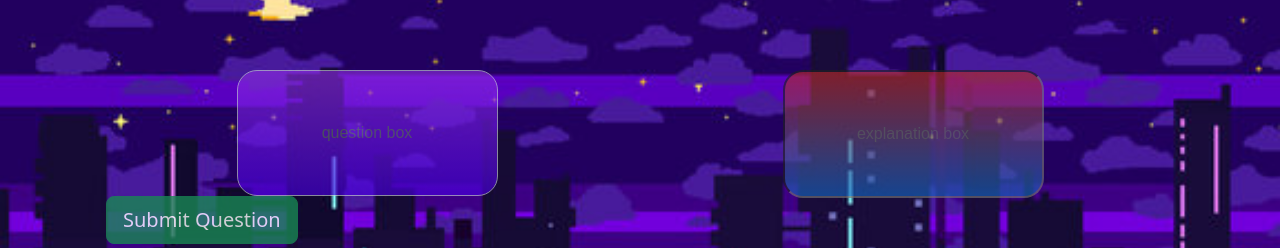
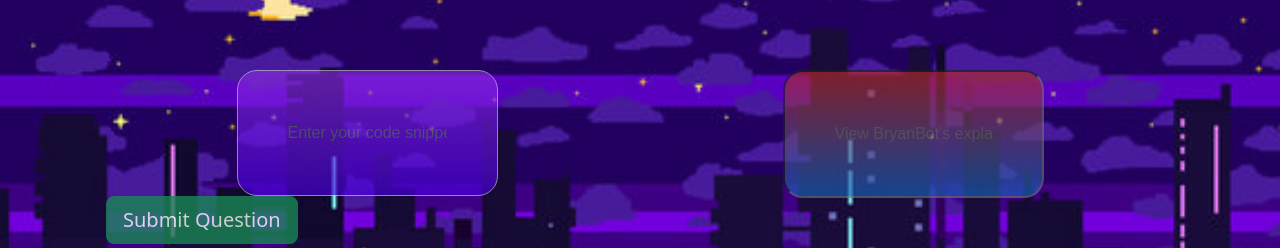
Before and after one commit to amaryahwolf/c.a.i.t.s, a React (Create React App) app in the folder client/: page / in a window 1280 px wide. Shown: the part 126-374 px from the top of the page. Built offline with nearby package versions, Linux system fonts and the light colour scheme.

Commit message:
add new API key and fix login reroute

```diff
--- a/client/src/pages/Home.js
+++ b/client/src/pages/Home.js
@@ -100,7 +100,7 @@ const Home = () => {
             value={userQuestion}
             onChange={(e) => setUserQuestion(e.target.value)}
             type="text"
-            placeholder="question box"
+            placeholder="Enter your code snippet here!"
             style={styles.question}
               />
           <Button type="submit" variant="success" size="lg">
@@ -110,10 +110,11 @@ const Home = () => {
         </Container>
         <Container fluid>
           <input
+
             name="aiResponse"
             value={aiResponse}
 
-            placeholder="explanation box"
+            placeholder="View BryanBot's explanation here!"
             style={styles.explanation}></input>
         </Container>
       </Container>
--- a/client/src/utils/auth.js
+++ b/client/src/utils/auth.js
@@ -30,6 +30,7 @@ class AuthService {
   login(idToken) {
     localStorage.setItem('id_token', idToken);
     console.log(idToken)
+    window.location.replace('/')
   }
 
   logout() {
```
Also changed, not shown: 1 other file (tests, documents, lock files or other folders).
